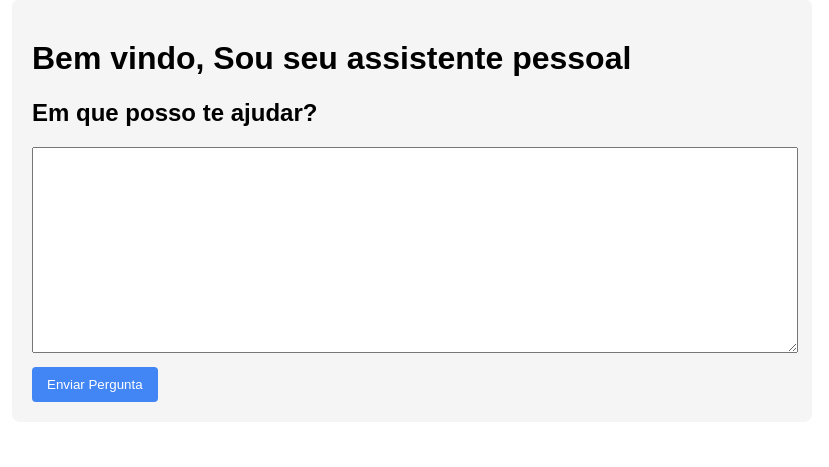
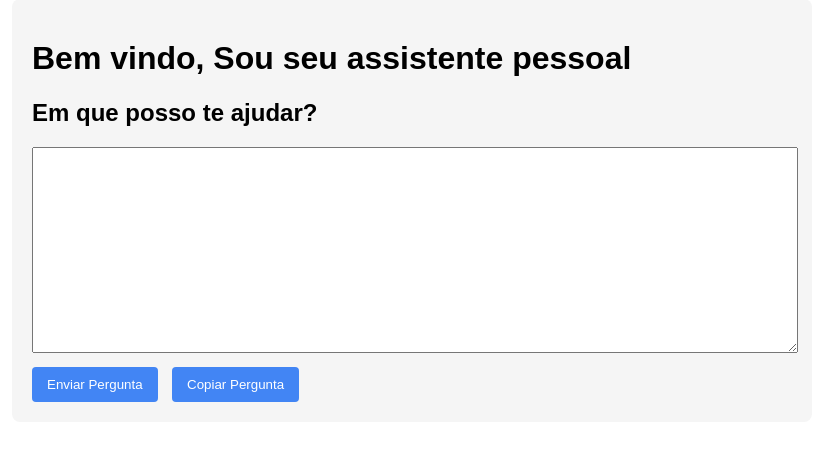
Before and after one commit to marcelquin/IA_Assistent_especialista, a Flask app: page / in a window 1280 px wide. Shown: the part 36-503 px from the top of the page, without its empty margins (228-1057 px from the left). Run offline with Flask 3, Linux system fonts and the light colour scheme.

Commit message:
Update index.html

```diff
--- a/app/templates/index.html
+++ b/app/templates/index.html
@@ -51,6 +51,8 @@
             <textarea id="pergunta" required></textarea>
 			<br/>
             <button onclick="enviarPergunta()">Enviar Pergunta</button>
+            <button onclick="copiarPergunta()">Copiar Pergunta</button>
+
         </div>
 
         {% if resposta %}
@@ -65,7 +67,8 @@
 </html>
 
 <script>
-function copiarResposta() {
+function copiarResposta()
+{
     const textoResposta = document.getElementById('resposta-texto').innerText;
 
     if (!navigator.clipboard) {
@@ -82,12 +85,32 @@ function copiarResposta() {
         document.body.removeChild(textarea);
         return;
     }
+}
 
-    navigator.clipboard.writeText(textoResposta)
-        .then(() => alert('Resposta copiada com sucesso!'))
+function copiarPergunta()
+{
+    const textoPergunta = document.getElementById('pergunta').value;
+
+    if (!navigator.clipboard) {
+        const textarea = document.createElement('textarea');
+        textarea.value = textoPergunta;
+        document.body.appendChild(textarea);
+        textarea.select();
+        try {
+            document.execCommand('copy');
+            alert('Pergunta copiada com sucesso!');
+        } catch (err) {
+            alert('Erro ao copiar pergunta: ' + err);
+        }
+        document.body.removeChild(textarea);
+        return;
+    }
+
+    navigator.clipboard.writeText(textoPergunta)
+        .then(() => alert('Pergunta copiada com sucesso!'))
         .catch(err => {
-            console.error('Erro ao copiar:', err);
-            alert('Erro ao copiar: ' + err);
+            console.error('Erro ao copiar pergunta:', err);
+            alert('Erro ao copiar pergunta: ' + err);
         });
 }
 
```
